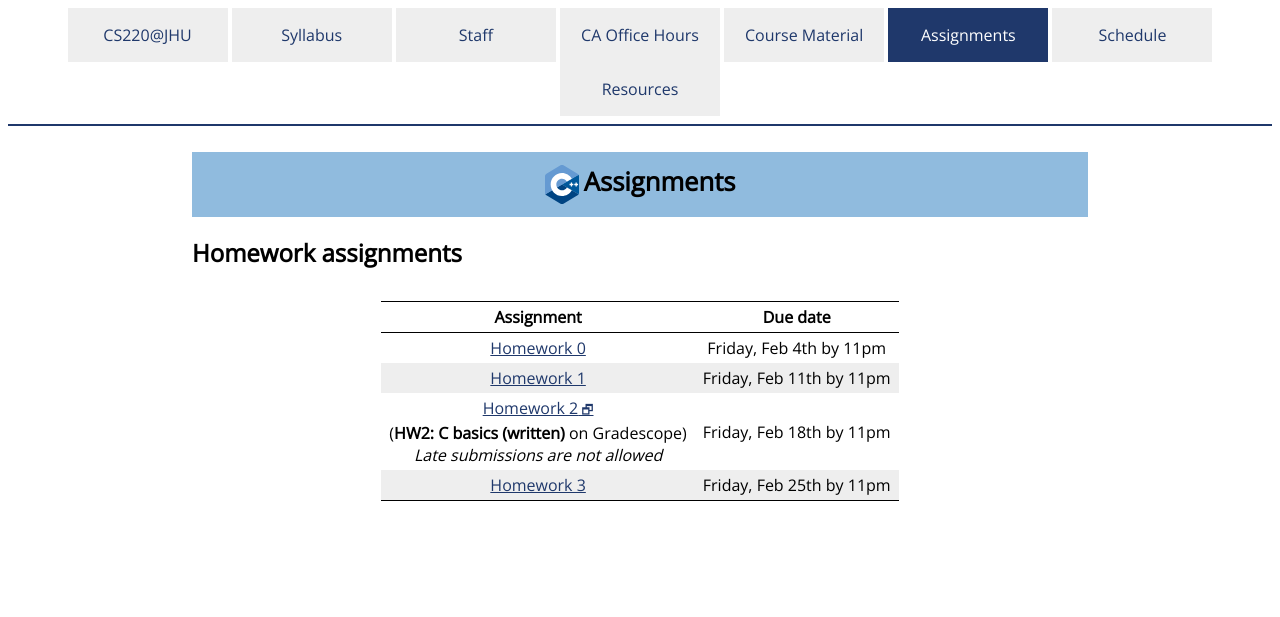
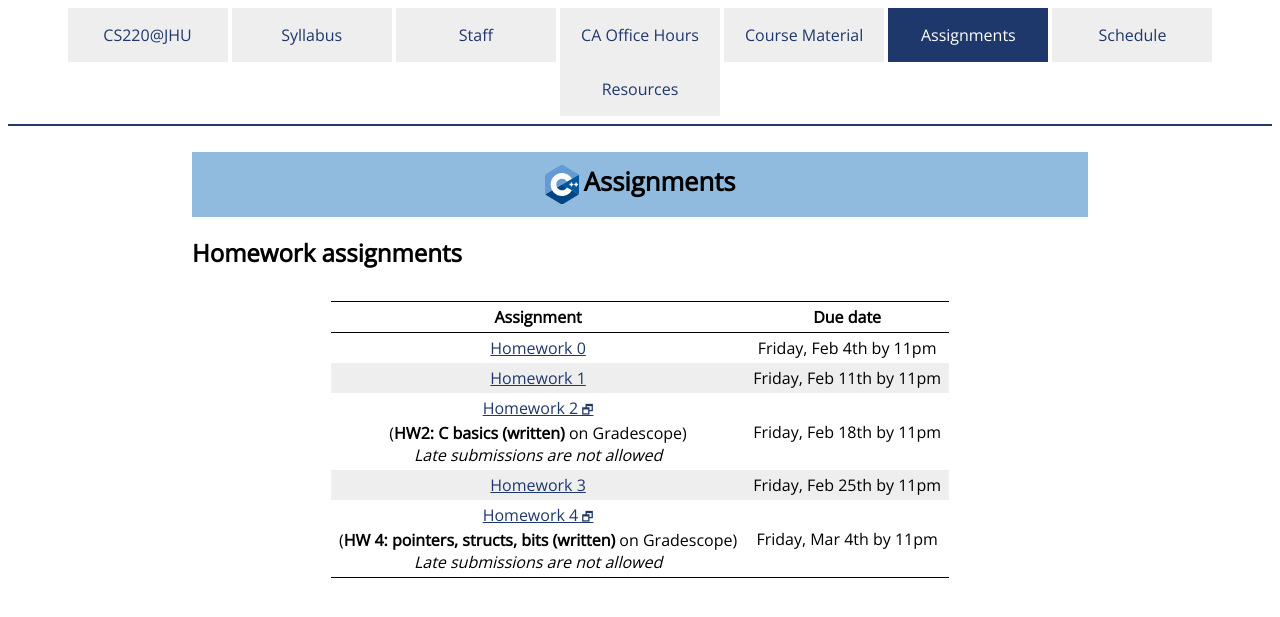
Before and after one commit to jhu-ip/cs220-s22, a Jekyll site: the page built from assignments.md, in a window 1280 px wide. Shown: the top 617 px of the page. Built offline with Jekyll 4.4.1, drawn with Linux system fonts in a browser that asks for light colours; some web fonts are replaced.

Commit message:
updated assignments with hw4

```diff
--- a/assignments.md
+++ b/assignments.md
@@ -12,3 +12,4 @@ Assignment | Due date
 [Homework 1](assign/hw1.html) | Friday, Feb 11th by 11pm
 <a class="external" target="_blank" href="https://www.gradescope.com/">Homework 2</a><br>(**HW2: C basics (written)** on Gradescope)<br>*Late submissions are not allowed* | Friday, Feb 18th by 11pm
 [Homework 3](assign/hw3.html) | Friday, Feb 25th by 11pm
+<a class="external" target="_blank" href="https://www.gradescope.com/">Homework 4</a><br>(**HW 4: pointers, structs, bits (written)** on Gradescope)<br>*Late submissions are not allowed* | Friday, Mar 4th by 11pm
```
